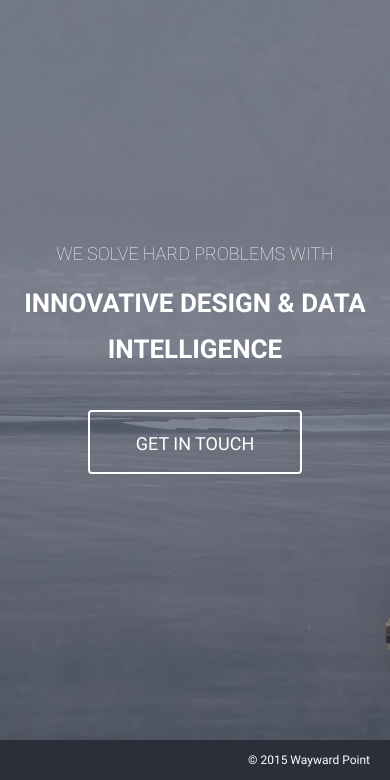
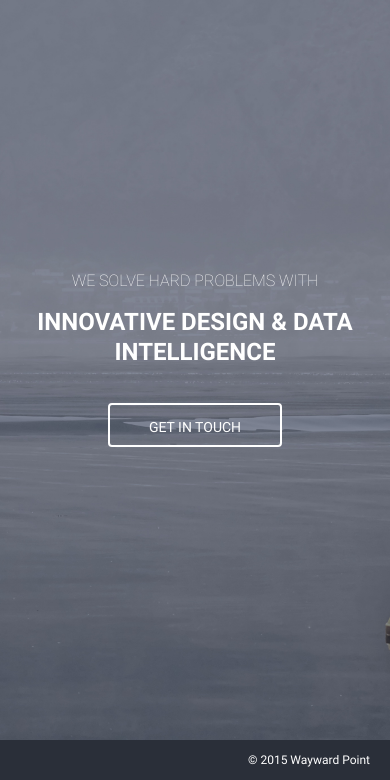
Before and after one commit to chalaschek/waywardpoint, a website: page index.html in a window 390 px wide. Shown: the part 64-844 px from the top of the page. Drawn offline with Linux system fonts and the light colour scheme.

Commit message:
Mobile tweaks

```diff
--- a/css/site.css
+++ b/css/site.css
@@ -319,19 +319,27 @@ a {
   }
 
   .header img {
-    width: 20px
+    width: 20px;
   }
 
   .header span{
-    font-size: 20px
+    font-size: 20px;
   }
 
   .content h1 {
-    font-size: 26px
+    font-size: 24px;
+    line-height: 30px;
   }
 
   .content h5 {
-    font-size: 18px
+    font-size: 16px;
+  }
+
+  .content .button {
+    width: 150px;
+    height: 20px;
+    font-size: 14px;
+    padding: 10px;
   }
 }
 
```
